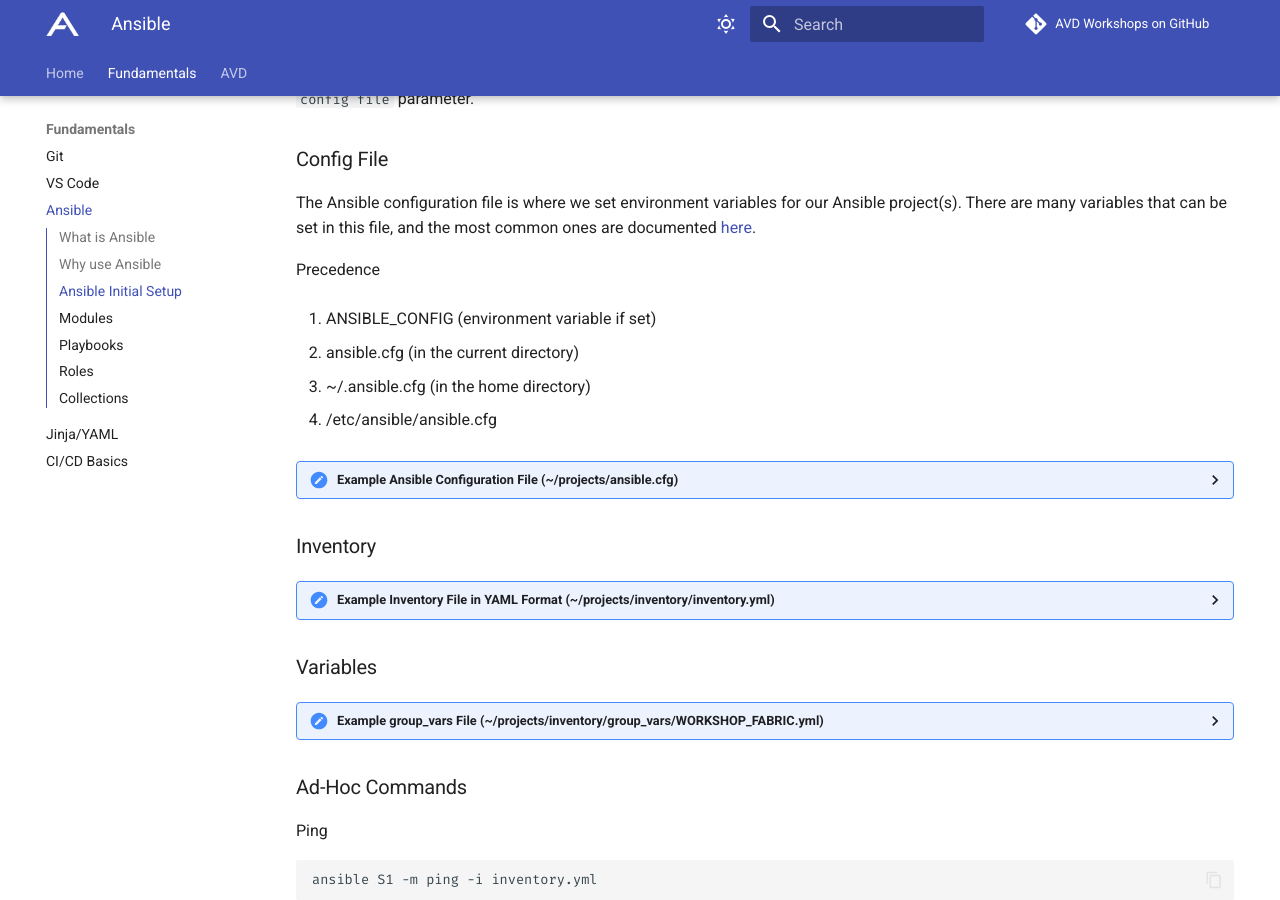
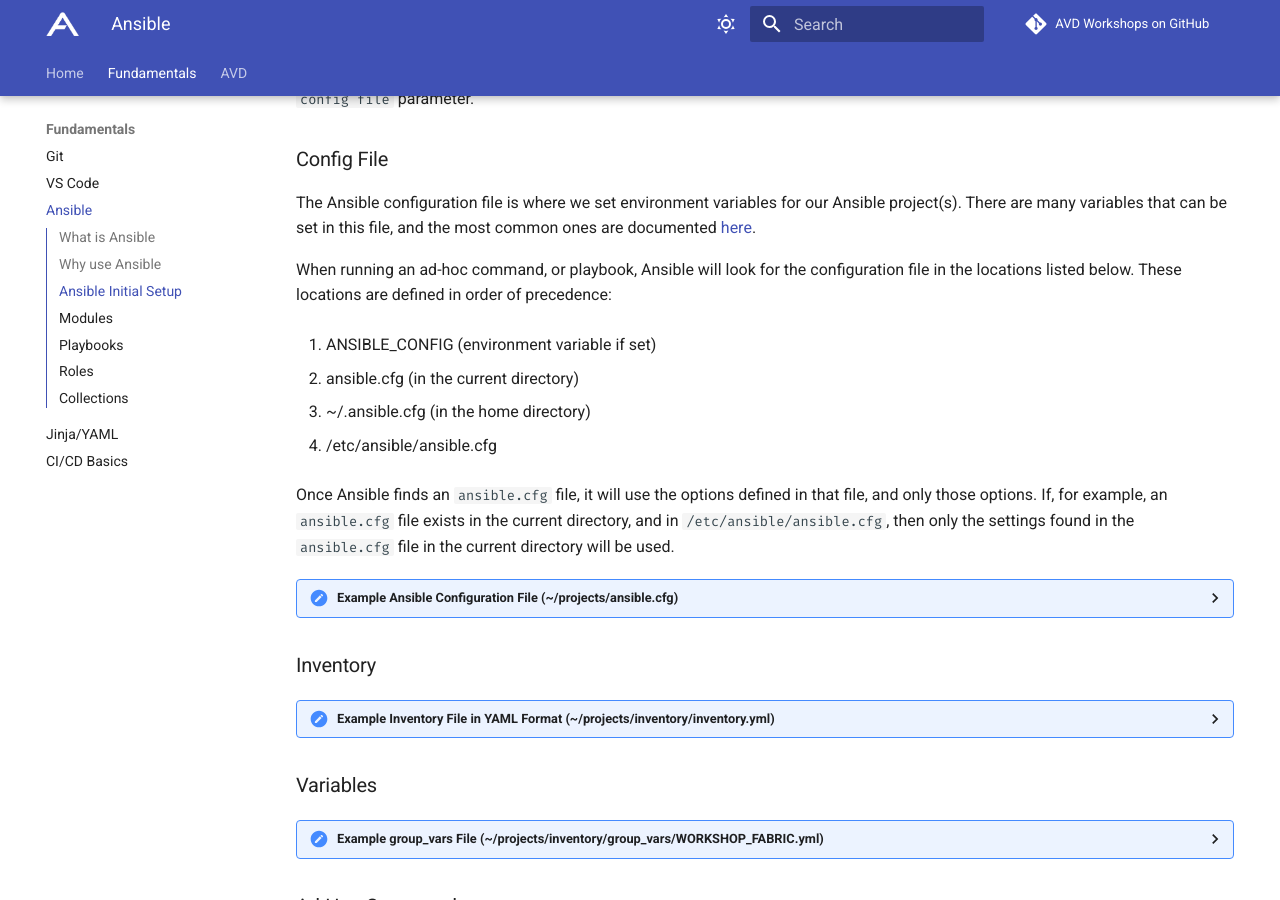
Before and after one commit to aristanetworks/avd-workshops, an MkDocs documentation site: the page built from workshops/ansible.md, in a window 1280 px wide and 900 px high, scrolled down 1934 px. Built offline with MkDocs 1.6.1 and Material for MkDocs 9.7.7, drawn with Linux system fonts in a browser that asks for light colours; comment, search, counter and statistics services are not loaded.

Commit message:
ansible content updates

````diff
--- a/workshops/ansible.md
+++ b/workshops/ansible.md
@@ -63,7 +63,7 @@
 
 The Ansible configuration file is where we set environment variables for our Ansible project(s). There are many variables that can be set in this file, and the most common ones are documented [here](https://docs.ansible.com/ansible/latest/reference_appendices/config.html#common-options "Common Ansible Configuration File Options").
 
-Precedence
+When running an ad-hoc command, or playbook, Ansible will look for the configuration file in the locations listed below. These locations are defined in order of precedence:
 
 1. ANSIBLE_CONFIG (environment variable if set)
 
@@ -72,6 +72,8 @@
 3. ~/.ansible.cfg (in the home directory)
 
 4. /etc/ansible/ansible.cfg
+
+Once Ansible finds an `ansible.cfg` file, it will use the options defined in that file, and only those options. If, for example, an `ansible.cfg` file exists in the current directory, and in `/etc/ansible/ansible.cfg`, then only the settings found in the `ansible.cfg` file in the current directory will be used.
 
 ??? eos-config annotate "Example Ansible Configuration File (~/projects/ansible.cfg)"
     ```apache
````
